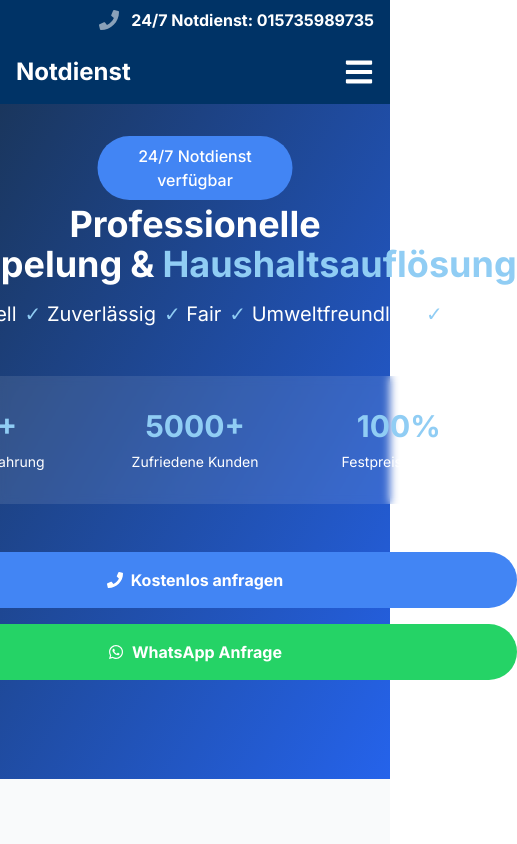
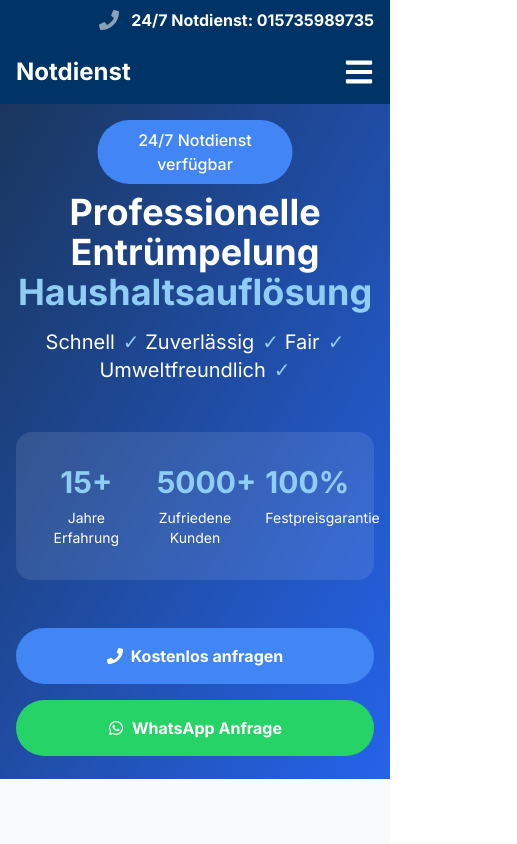
Before and after one commit to iGaxan/handwerksdienste-paderborn, a Next.js app: page /entruempelung in a window 390 px wide. Shown: the top 844 px of the page, 517 px wide, since content can reach past the window. Built offline with nearby package versions, Linux system fonts and the light colour scheme.

Commit message:
Refactor RohrreinigungPage title for improved readability; enhance ServicePage component to display mobile and desktop titles separately.

```diff
--- a/src/app/rohrreinigung/page.tsx
+++ b/src/app/rohrreinigung/page.tsx
@@ -58,7 +58,7 @@ const benefits = [
 export default function RohrreinigungPage() {
   return (
     <ServicePage
-      title="Rohrreinigung<br>& Verstopfungen"
+      title="Rohrreinigung & Verstopfungen"
       subtitle="Professionelle Rohrreinigung und Verstopfungsbeseitigung"
       heroImage="/images/rohrreinigung-hero.jpg"
       services={services}
--- a/src/components/ServicePage.tsx
+++ b/src/components/ServicePage.tsx
@@ -27,7 +27,7 @@ const fadeInUp = {
 const HeroSection = ({ title, subtitle }: { title: string, subtitle: string }) => {
   return (
     <section className="relative min-h-[80vh] flex items-center justify-center bg-gradient-to-br from-[#1a365d] to-[#2563eb] text-center px-4">
-      <div className="absolute top-8 left-1/2 transform -translate-x-1/2">
+      <div className="absolute sm:top-20 top-4 left-1/2 transform -translate-x-1/2">
         <motion.div
           initial={{ opacity: 0, y: -20 }}
           animate={{ opacity: 1, y: 0 }}
@@ -37,11 +37,12 @@ const HeroSection = ({ title, subtitle }: { title: string, subtitle: string }) =
         </motion.div>
       </div>
 
-      <div className="max-w-4xl mx-auto">
+      <div className="max-w-4xl mx-auto sm:mt-0 mt-16">
+        {/* Desktop Title */}
         <motion.h1
           initial={{ opacity: 0, y: 20 }}
           animate={{ opacity: 1, y: 0 }}
-          className="text-4xl md:text-6xl font-bold text-white mb-4"
+          className="hidden sm:block text-4xl md:text-6xl font-bold text-white mb-4"
         >
           <span className="text-white">
             {title.split('&')[0].trim()}
@@ -50,6 +51,27 @@ const HeroSection = ({ title, subtitle }: { title: string, subtitle: string }) =
               {title.split('&')[1]?.trim()}
             </span>
           </span>
+        </motion.h1>
+
+        {/* Mobile Title */}
+        <motion.h1
+          initial={{ opacity: 0, y: 20 }}
+          animate={{ opacity: 1, y: 0 }}
+          className="block sm:hidden text-4xl font-bold text-white mb-4"
+        >
+          {title.includes('&') ? (
+            <span className="text-white">
+              {title.split('&')[0].trim()}
+              <br />
+              <span className="text-[#90cdf4]">
+                {title.split('&')[1]?.trim()}
+              </span>
+            </span>
+          ) : (
+            <span className="text-white">
+              {title}
+            </span>
+          )}
         </motion.h1>
 
         <motion.div
```
